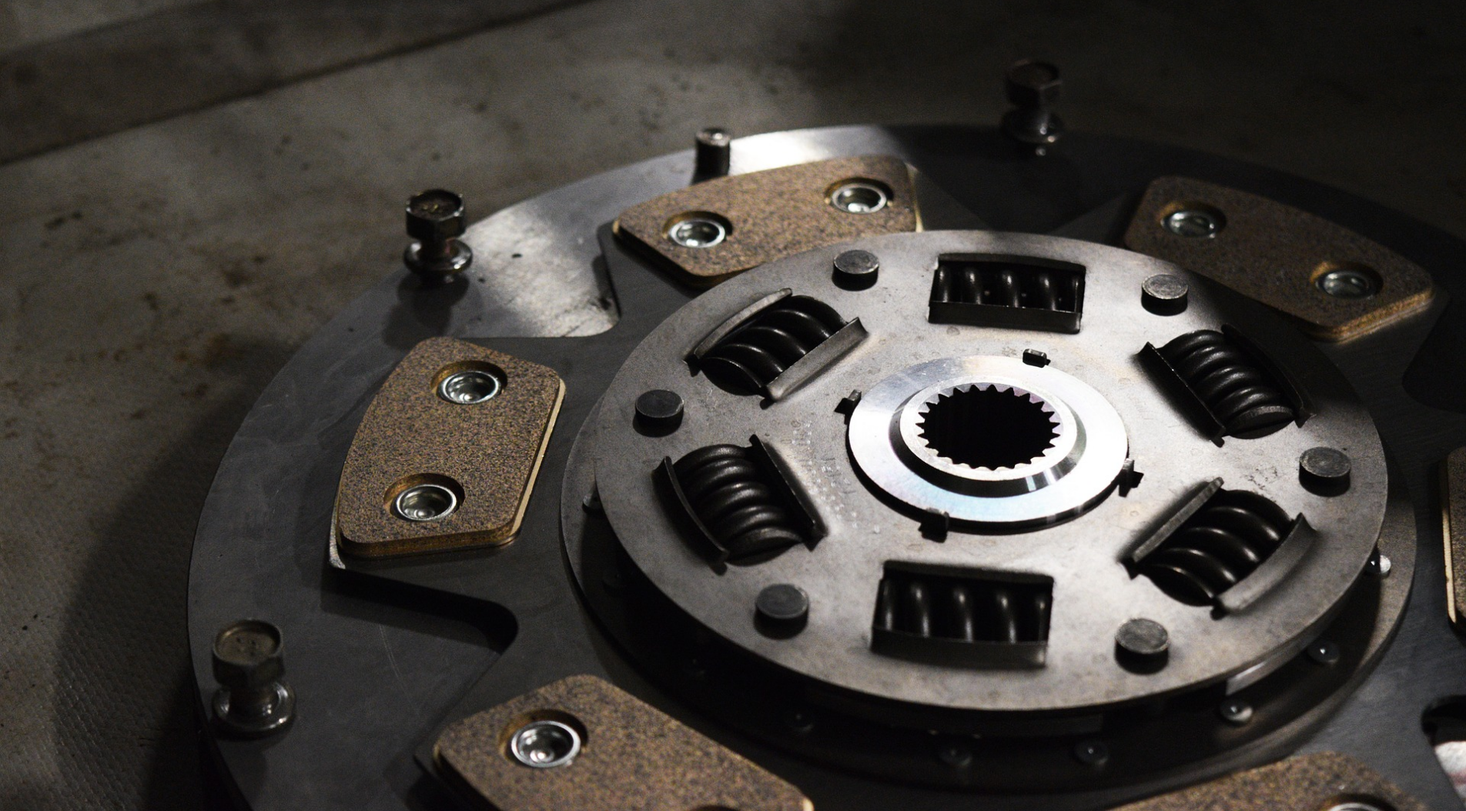
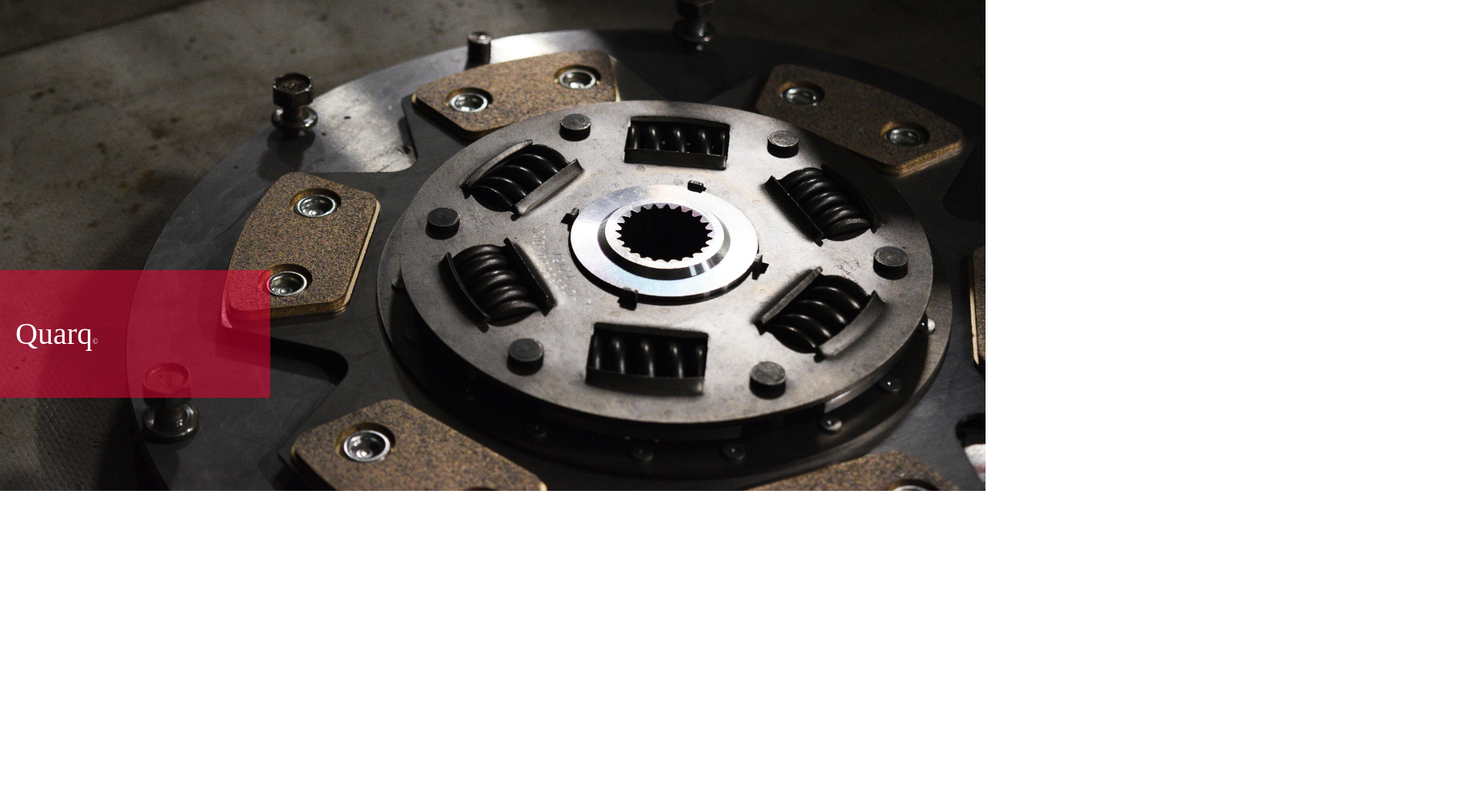
Before and after one commit to yakGjen/test-dev, a website built with webpack: page src/public/index.html in a window 1280 px wide. Shown: the part 323-1377 px from the top of the page at 77% size, 1904 px wide, since content can reach past the window. After the commit the page ends 965 px from the top, so only its background shows below. Built offline with nearby package versions, Linux system fonts and the light colour scheme; a web font is replaced by a local one.

Commit message:
fix: fix pixel-perfect styles

```diff
--- a/src/public/index.html
+++ b/src/public/index.html
@@ -12,7 +12,7 @@
     <header class="header">
       <section class="common">
         <h1 class="common__logo logo">
-          <span class="logo__text">Sram</span><span class="logo__copy">&copy</span>
+          <span class="logo__text">Sram</span><span class="logo__copy">&copy;</span>
         </h1>
         <div class="common__news news">
           <span class="news__text">Latest news:</span><span class="news__new">Suspension Theory Continued a...</span>
@@ -25,7 +25,7 @@
       <nav class="navigation">
         <ul class="navigation__list">
           <li class="navigation__item">
-            <span>Sram</span><span>&copy</span><span class="navigation__item_ext">Stu</span>
+            <span>Sram</span><span>&copy;</span><span class="navigation__item_ext">Stu</span>
 
             <section class="navigation__card submenu">
               <div class="submenu__item buttons">
@@ -37,7 +37,7 @@
               </div>
               <section class="submenu__item">
                 <h2 class="submenu__header">
-                  <span>Sram</span><span>&copy</span><span>Stu</span>
+                  <span>Sram</span><span>&copy;</span><span>Stu</span>
                 </h2>
                 <div class="submenu__total">100 / 100</div>
                 <p class="submenu__text">Introduction/Overview</p>
@@ -48,7 +48,7 @@
               </section>
               <section class="submenu__item">
                 <h3 class="submenu__subheader">
-                  <span>Sram &copy Stu:</span> Know Your Powers
+                  <span>Sram &copy; Stu:</span> Know Your Powers
                 </h3>
                 <div class="submenu__badges">
                   <div class="submenu__badge">1</div>
@@ -60,7 +60,7 @@
                 </p>
 
                 <h3 class="submenu__subheader">
-                  <span>Sram &copy Stu DZero:</span> Reach A Higher Level
+                  <span>Sram &copy; Stu DZero:</span> Reach A Higher Level
                 </h3>
                 <div class="submenu__badges">
                   <div class="submenu__badge">2</div>
@@ -114,7 +114,7 @@
           </li>
 
           <li class="navigation__item">
-            <span>Sram</span><span>&copy</span><span class="navigation__item_ext">Mtb</span>
+            <span>Sram</span><span>&copy;</span><span class="navigation__item_ext">Mtb</span>
 
             <section class="navigation__card submenu">
               <div class="submenu__item buttons">
@@ -126,7 +126,7 @@
               </div>
               <section class="submenu__item">
                 <h2 class="submenu__header">
-                  <span>Sram</span><span>&copy</span><span>Mtb</span>
+                  <span>Sram</span><span>&copy;</span><span>Mtb</span>
                 </h2>
                 <div class="submenu__total">100 / 100</div>
                 <p class="submenu__text">Introduction/Overview</p>
@@ -137,7 +137,7 @@
               </section>
               <section class="submenu__item">
                 <h3 class="submenu__subheader">
-                  <span>Sram &copy Stu:</span> Know Your Powers
+                  <span>Sram &copy; Stu:</span> Know Your Powers
                 </h3>
                 <div class="submenu__badges">
                   <div class="submenu__badge">1</div>
@@ -149,7 +149,7 @@
                 </p>
 
                 <h3 class="submenu__subheader">
-                  <span>Sram &copy Stu DZero:</span> Reach A Higher Level
+                  <span>Sram &copy; Stu DZero:</span> Reach A Higher Level
                 </h3>
                 <div class="submenu__badges">
                   <div class="submenu__badge">2</div>
@@ -203,7 +203,7 @@
           </li>
 
           <li class="navigation__item">
-            <span>Sram</span><span>&copy</span><span class="navigation__item_ext">Road</span>
+            <span>Sram</span><span>&copy;</span><span class="navigation__item_ext">Road</span>
 
             <section class="navigation__card submenu">
               <div class="submenu__item buttons">
@@ -215,7 +215,7 @@
               </div>
               <section class="submenu__item">
                 <h2 class="submenu__header">
-                  <span>Sram</span><span>&copy</span><span>Road</span>
+                  <span>Sram</span><span>&copy;</span><span>Road</span>
                 </h2>
                 <div class="submenu__total">100 / 100</div>
                 <p class="submenu__text">Introduction/Overview</p>
@@ -226,7 +226,7 @@
               </section>
               <section class="submenu__item">
                 <h3 class="submenu__subheader">
-                  <span>Sram &copy Stu:</span> Know Your Powers
+                  <span>Sram &copy; Stu:</span> Know Your Powers
                 </h3>
                 <div class="submenu__badges">
                   <div class="submenu__badge">1</div>
@@ -238,7 +238,7 @@
                 </p>
 
                 <h3 class="submenu__subheader">
-                  <span>Sram &copy Stu DZero:</span> Reach A Higher Level
+                  <span>Sram &copy; Stu DZero:</span> Reach A Higher Level
                 </h3>
                 <div class="submenu__badges">
                   <div class="submenu__badge">2</div>
@@ -304,7 +304,7 @@
               </div>
               <section class="submenu__item">
                 <h2 class="submenu__header">
-                  <span>Rockshox</span><span>&copy</span>
+                  <span>Rockshox</span><span>&copy;</span>
                 </h2>
                 <div class="submenu__total">100 / 100</div>
                 <p class="submenu__text">Introduction/Overview</p>
@@ -315,7 +315,7 @@
               </section>
               <section class="submenu__item">
                 <h3 class="submenu__subheader">
-                  <span>Sram &copy Stu:</span> Know Your Powers
+                  <span>Sram &copy; Stu:</span> Know Your Powers
                 </h3>
                 <div class="submenu__badges">
                   <div class="submenu__badge">1</div>
@@ -327,7 +327,7 @@
                 </p>
 
                 <h3 class="submenu__subheader">
-                  <span>Sram &copy Stu DZero:</span> Reach A Higher Level
+                  <span>Sram &copy; Stu DZero:</span> Reach A Higher Level
                 </h3>
                 <div class="submenu__badges">
                   <div class="submenu__badge">2</div>
@@ -393,7 +393,7 @@
               </div>
               <section class="submenu__item">
                 <h2 class="submenu__header">
-                  <span>Zipp</span><span>&copy</span>
+                  <span>Zipp</span><span>&copy;</span>
                 </h2>
                 <div class="submenu__total">100 / 100</div>
                 <p class="submenu__text">Introduction/Overview</p>
@@ -404,7 +404,7 @@
               </section>
               <section class="submenu__item">
                 <h3 class="submenu__subheader">
-                  <span>Sram &copy Stu:</span> Know Your Powers
+                  <span>Sram &copy; Stu:</span> Know Your Powers
                 </h3>
                 <div class="submenu__badges">
                   <div class="submenu__badge">1</div>
@@ -416,7 +416,7 @@
                 </p>
 
                 <h3 class="submenu__subheader">
-                  <span>Sram &copy Stu DZero:</span> Reach A Higher Level
+                  <span>Sram &copy; Stu DZero:</span> Reach A Higher Level
                 </h3>
                 <div class="submenu__badges">
                   <div class="submenu__badge">2</div>
@@ -482,7 +482,7 @@
               </div>
               <section class="submenu__item">
                 <h2 class="submenu__header">
-                  <span>Quarq</span><span>&copy</span>
+                  <span>Quarq</span><span>&copy;</span>
                 </h2>
                 <div class="submenu__total">100 / 100</div>
                 <p class="submenu__text">Introduction/Overview</p>
@@ -493,7 +493,7 @@
               </section>
               <section class="submenu__item">
                 <h3 class="submenu__subheader">
-                  <span>Sram &copy Stu:</span> Know Your Powers
+                  <span>Sram &copy; Stu:</span> Know Your Powers
                 </h3>
                 <div class="submenu__badges">
                   <div class="submenu__badge">1</div>
@@ -505,7 +505,7 @@
                 </p>
 
                 <h3 class="submenu__subheader">
-                  <span>Sram &copy Stu DZero:</span> Reach A Higher Level
+                  <span>Sram &copy; Stu DZero:</span> Reach A Higher Level
                 </h3>
                 <div class="submenu__badges">
                   <div class="submenu__badge">2</div>
@@ -564,6 +564,9 @@
     </header>
     <main class="main">
       <img src="./assets/background.jpg" alt="main-img">
+      <div class="main__banner">
+        <span>Quarq</span><span>&copy;</span>
+      </div>
     </main>
   </div>
 </body>
--- a/src/style/index.scss
+++ b/src/style/index.scss
@@ -4,6 +4,7 @@
 
 $nav-primary: #959595;
 $nav-secondary: #f20134;
+$nav-secondary-transp: rgba(242, 1, 52, 0.5);
 $nav-ok: #26910d;
 $nav-font-size: 30px;
 $header-vertical-padding: 12px;
@@ -12,8 +13,7 @@ $header-horizontal-padding: 25px;
 
 .container {
   margin: 0 auto;
-  /*max-width: 1904px;*/
-  width: 1904px;
+  max-width: 1904px;
 }
 
 .header {
@@ -127,7 +127,21 @@ $header-horizontal-padding: 25px;
     }
   }
 
-  &__card {
+  /*&__card {
+    width: 100%;
+    padding: 21px 38px;
+    box-sizing: border-box;
+    display: none;
+
+    position: absolute;
+    left: 0;
+    top: $header-vertical-padding * 2.5 + $nav-font-size;
+
+    z-index: 10;
+    background: #ffffff;
+  }*/
+
+  .submenu {
     width: 100%;
     padding: 21px 38px;
     box-sizing: border-box;
@@ -139,10 +153,9 @@ $header-horizontal-padding: 25px;
     left: 0;
     top: $header-vertical-padding * 2.5 + $nav-font-size;
 
+    z-index: 10;
     background: #ffffff;
-  }
 
-  .submenu {
     font-family: 'Roboto', sans-serif;
     font-style: normal;
     font-size: 10px;
@@ -305,7 +318,24 @@ $header-horizontal-padding: 25px;
 }
 
 .main {
+  position: relative;
+
   img {
     width: 100%;
   }
+
+  &__banner {
+    padding: 60px 223px 60px 20px;
+
+    position: absolute;
+    top: 66%;
+
+    font-size: 40px;
+    background: $nav-secondary-transp;
+    color: #ffffff;
+
+    span:nth-child(2) {
+      font-size: 10px;
+    }
+  }
 }
```
Also changed, not shown: 1 other file.
